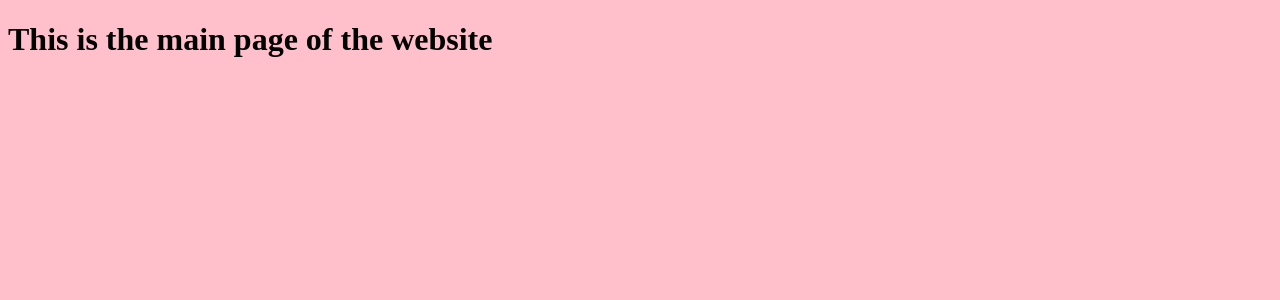
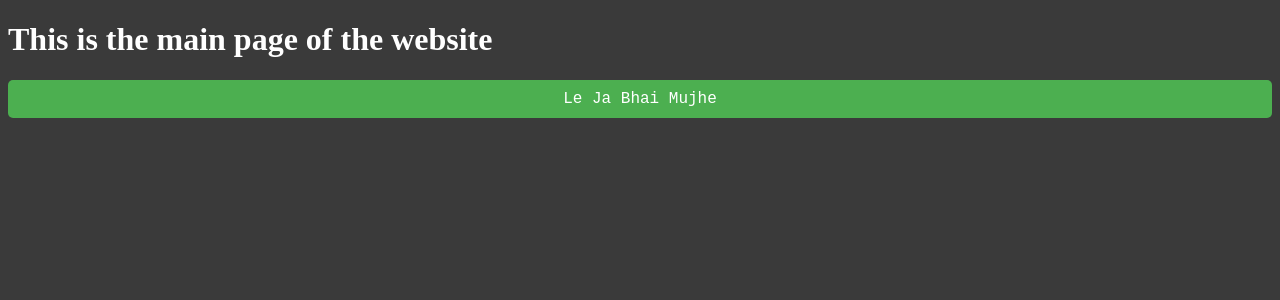
Before and after one commit to Himanshu3691/DSA_Project, a Django app: page / in a window 1280 px wide. Shown: the top 300 px of the page. Run offline with Django 4.2, Linux system fonts and the light colour scheme.

Commit message:
"kuch ni kiya bs redirect lgaya  h main pe"

```diff
--- a/static/main/css/index.css
+++ b/static/main/css/index.css
@@ -1,3 +1,28 @@
 body{
-    background-color: pink;
+    background-color: rgb(58, 58, 58);
+    color: #ffff;
 }
+
+.redirect{
+    display: flex;
+    align-items: center;
+    justify-content: center;
+
+        }
+.redirect[type="submit"] {
+    background-color: #4CAF50;
+    color: white;
+    text-decoration:none;
+    padding: 10px 15px;
+    border: none;
+    border-radius: 5px;
+    cursor: pointer;
+    color: #ffff;
+    text-transform: capitalize;
+    font-family: 'Courier New', Courier, monospace;
+    font-size: medium;
+}
+
+.redirect[type="submit"]:hover {
+     background-color: #45a049;
+}
--- a/template/index.html
+++ b/template/index.html
@@ -6,9 +6,14 @@
     <meta name="viewport" content="width=device-width, initial-scale=1.0">
     <title>Main Page</title>
     <link rel="stylesheet" type="text/css" href="{% static 'main/css/index.css' %}">
+
 </head>
 <body>
-    <h1>This is the main page of the website</h1>
+    <h1><b>This is the main page of the website</b></h1>
+
+
+    <a class="redirect" type="submit" href="/dsa/"> le ja bhai mujhe </a>
+
 </body>
 <script src="{% static 'main/js/index.js' %}" ></script>
 </html>
```
Also changed, not shown: db.sqlite3.
